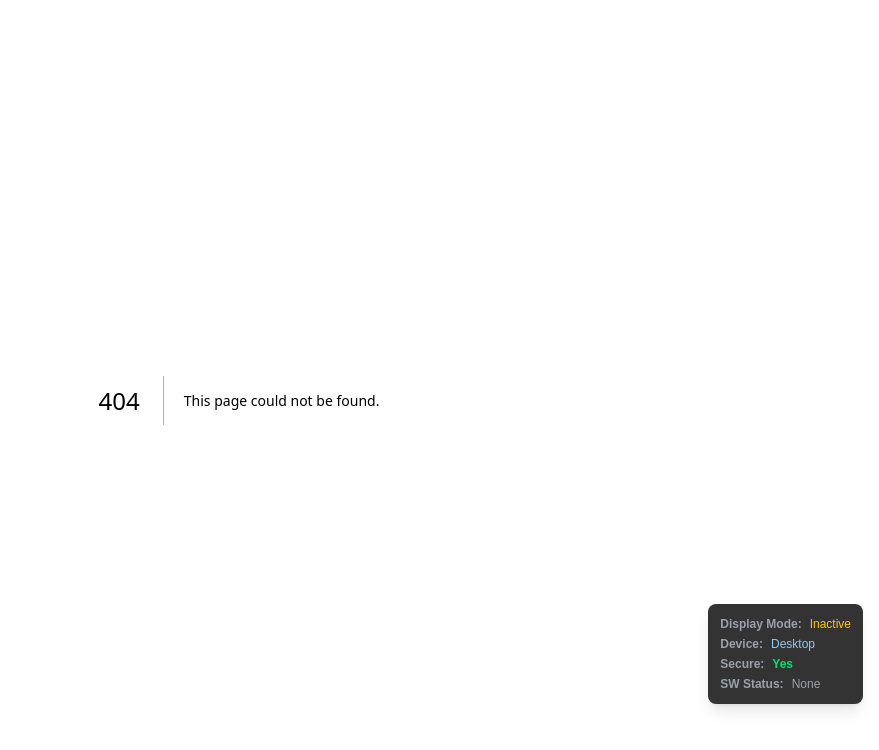
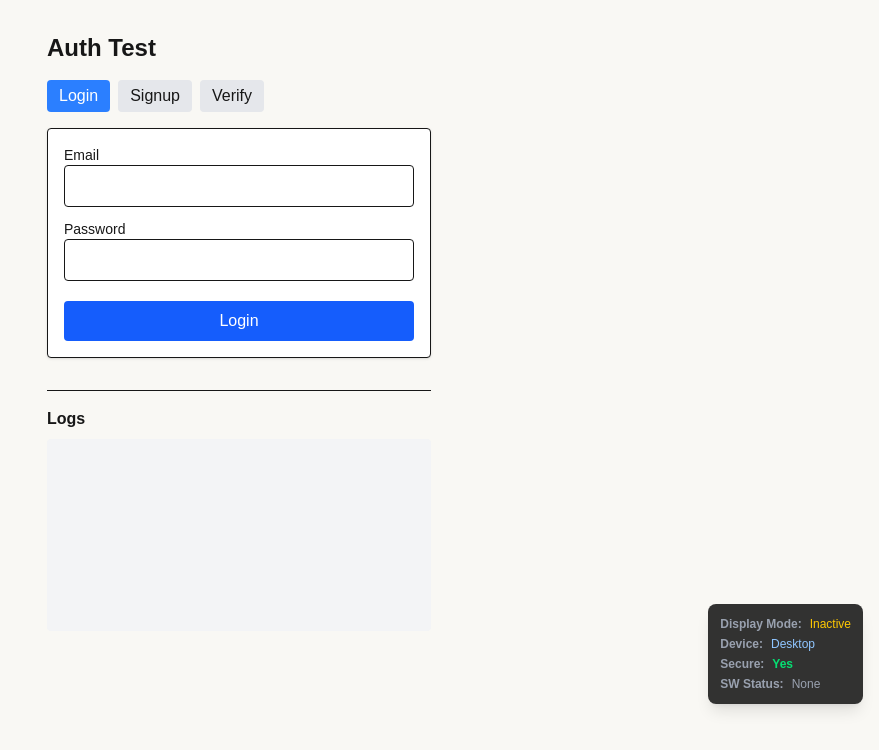
Before and after one commit to vegetables-market/vgm-fe, a Next.js app: page /test2 in a window 1280 px wide. Before the commit this address had no page. Shown: the top 750 px of the page, without its empty margins (401-1280 px from the left). Built offline with nearby package versions, Linux system fonts and the light colour scheme.

Commit message:
`(temp-sorting) test2ページを新規追加し、認証テスト用UIと基本機能を実装`

```diff
--- /dev/null
+++ b/src/app/(auth)/test2/page.tsx
@@ -0,0 +1,177 @@
+"use client";
+
+import { useState } from "react";
+
+export default function AuthTestPage() {
+  const [mode, setMode] = useState<"login" | "signup" | "verify">("login");
+  const [email, setEmail] = useState("");
+  const [password, setPassword] = useState("");
+  const [displayName, setDisplayName] = useState("");
+  const [code, setCode] = useState("");
+  const [logs, setLogs] = useState<string[]>([]);
+
+  const addLog = (msg: string) => setLogs((prev) => [msg, ...prev]);
+
+  const handleSignup = async () => {
+    addLog("Signing up...");
+    try {
+      const res = await fetch("http://localhost:8080/v1/auth/signup", {
+        method: "POST",
+        headers: { "Content-Type": "application/json" },
+        body: JSON.stringify({ username: email, password, display_name: displayName }),
+      });
+      const data = await res.json();
+      addLog(`Signup response: ${JSON.stringify(data)}`);
+      if (res.ok) {
+        setMode("verify");
+      }
+    } catch (e) {
+      addLog(`Signup error: ${e}`);
+    }
+  };
+
+  const handleLogin = async () => {
+    addLog("Logging in...");
+    try {
+      const res = await fetch("http://localhost:8080/v1/auth/login", {
+        method: "POST",
+        headers: { "Content-Type": "application/json" },
+        body: JSON.stringify({ username: email, password }),
+      });
+      const data = await res.json();
+      addLog(`Login response: ${JSON.stringify(data)}`);
+      if (res.ok) {
+        if (data.user?.is_email_verified === false) {
+          addLog("User not verified. Redirecting to verification...");
+          setMode("verify");
+        } else {
+          addLog("Login successful!");
+        }
+      }
+    } catch (e) {
+      addLog(`Login error: ${e}`);
+    }
+  };
+
+  const handleVerify = async () => {
+    addLog("Verifying email...");
+    try {
+      const res = await fetch("http://localhost:8080/v1/auth/verify-email", {
+        method: "POST",
+        headers: { "Content-Type": "application/json" },
+        body: JSON.stringify({ email, code }),
+      });
+      const data = await res.json();
+      addLog(`Verify response: ${JSON.stringify(data)}`);
+      if (res.ok) {
+        addLog("Verification successful! You can now login.");
+        setMode("login");
+      }
+    } catch (e) {
+      addLog(`Verify error: ${e}`);
+    }
+  };
+
+  return (
+    <div className="p-8 max-w-md mx-auto space-y-4">
+      <h1 className="text-2xl font-bold mb-4">Auth Test</h1>
+
+      <div className="flex gap-2 mb-4">
+        <button
+          onClick={() => setMode("login")}
+          className={`px-3 py-1 rounded ${mode === "login" ? "bg-blue-500 text-white" : "bg-gray-200"}`}
+        >
+          Login
+        </button>
+        <button
+          onClick={() => setMode("signup")}
+          className={`px-3 py-1 rounded ${mode === "signup" ? "bg-blue-500 text-white" : "bg-gray-200"}`}
+        >
+          Signup
+        </button>
+        <button
+          onClick={() => setMode("verify")}
+          className={`px-3 py-1 rounded ${mode === "verify" ? "bg-blue-500 text-white" : "bg-gray-200"}`}
+        >
+          Verify
+        </button>
+      </div>
+
+      <div className="space-y-3 border p-4 rounded bg-white shadow">
+        {mode === "signup" && (
+          <div>
+            <label className="block text-sm font-medium">Display Name</label>
+            <input
+              className="w-full border p-2 rounded"
+              value={displayName}
+              onChange={(e) => setDisplayName(e.target.value)}
+            />
+          </div>
+        )}
+
+        {(mode === "login" || mode === "signup" || mode === "verify") && (
+          <div>
+            <label className="block text-sm font-medium">Email</label>
+            <input
+              className="w-full border p-2 rounded"
+              value={email}
+              onChange={(e) => setEmail(e.target.value)}
+            />
+          </div>
+        )}
+
+        {(mode === "login" || mode === "signup") && (
+          <div>
+            <label className="block text-sm font-medium">Password</label>
+            <input
+              type="password"
+              className="w-full border p-2 rounded"
+              value={password}
+              onChange={(e) => setPassword(e.target.value)}
+            />
+          </div>
+        )}
+
+        {mode === "verify" && (
+          <div>
+            <label className="block text-sm font-medium">Verification Code</label>
+            <input
+              className="w-full border p-2 rounded"
+              value={code}
+              onChange={(e) => setCode(e.target.value)}
+            />
+          </div>
+        )}
+
+        <div className="pt-2">
+          {mode === "login" && (
+            <button onClick={handleLogin} className="w-full bg-blue-600 text-white p-2 rounded">
+              Login
+            </button>
+          )}
+          {mode === "signup" && (
+            <button onClick={handleSignup} className="w-full bg-green-600 text-white p-2 rounded">
+              Sign Up
+            </button>
+          )}
+          {mode === "verify" && (
+            <button onClick={handleVerify} className="w-full bg-purple-600 text-white p-2 rounded">
+              Verify Code
+            </button>
+          )}
+        </div>
+      </div>
+
+      <div className="mt-8 border-t pt-4">
+        <h2 className="font-bold mb-2">Logs</h2>
+        <div className="bg-gray-100 p-2 rounded h-48 overflow-y-auto text-xs font-mono">
+          {logs.map((log, i) => (
+            <div key={i} className="border-b border-gray-200 py-1">
+              {log}
+            </div>
+          ))}
+        </div>
+      </div>
+    </div>
+  );
+}
```
